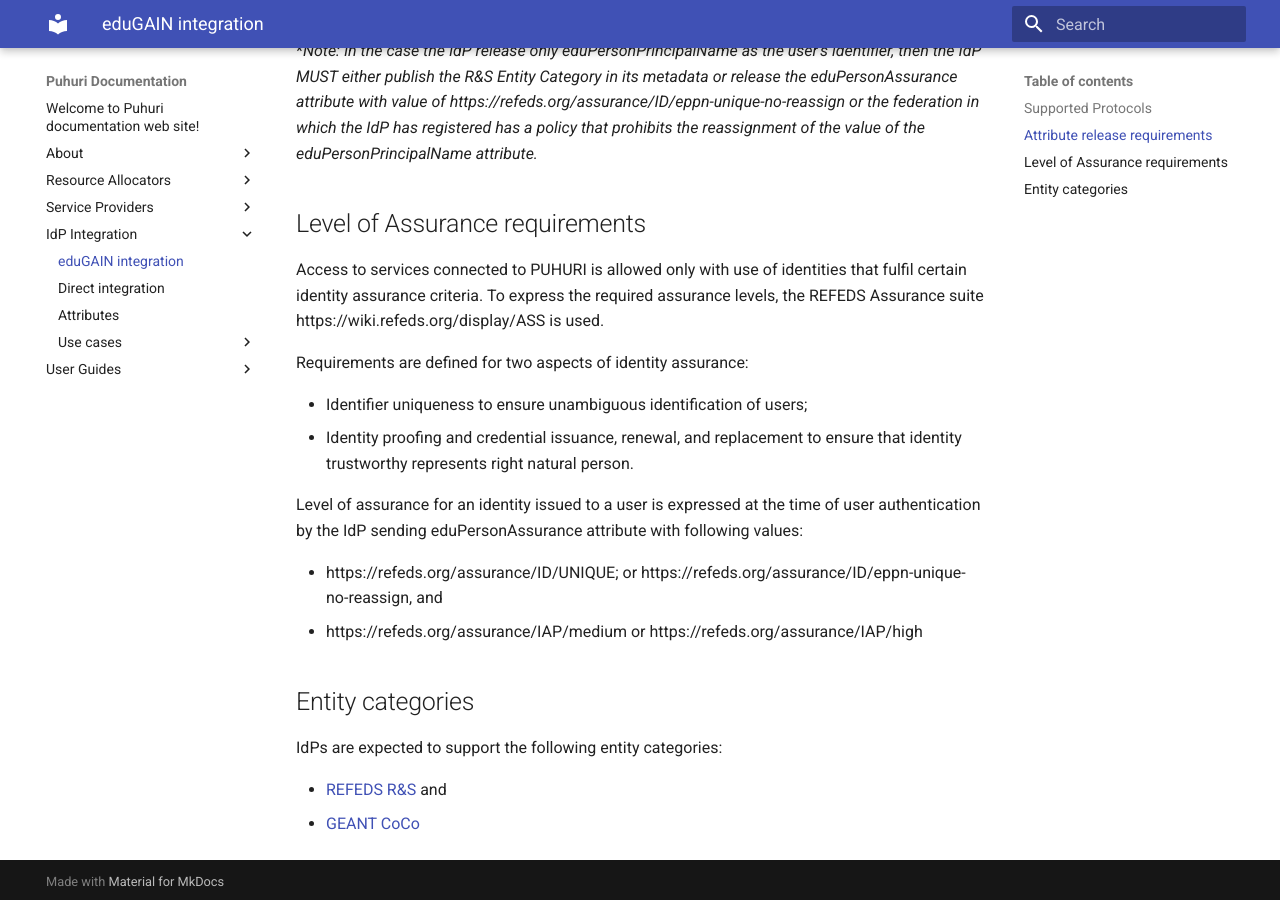
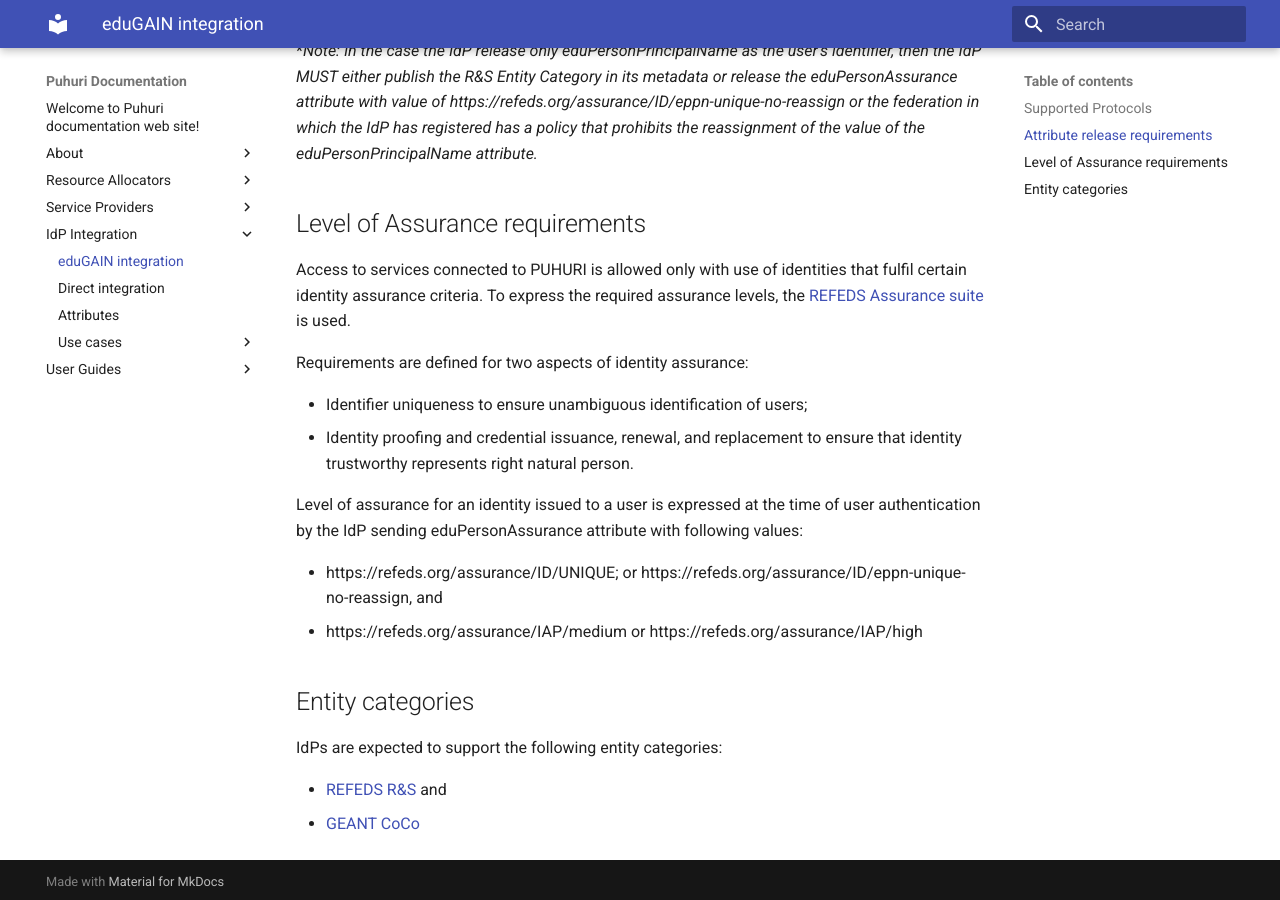
Before and after one commit to neicnordic/puhuri-web, an MkDocs documentation site: the page built from docs/idp_integration/requirements-edugain.md, in a window 1280 px wide and 900 px high, scrolled down 1104 px. Built offline with MkDocs 1.6.1 and Material for MkDocs 9.7.7, drawn with Linux system fonts in a browser that asks for light colours.

Commit message:
Linkify REFEDS Assurance suite

```diff
--- a/docs/idp_integration/requirements-edugain.md
+++ b/docs/idp_integration/requirements-edugain.md
@@ -34,7 +34,7 @@ Please refer to [Attribute formats](https://puhuri.neic.no/idp_integration/attri
 
 ## Level of Assurance requirements
 
-Access to services connected to PUHURI is allowed only with use of identities that fulfil certain identity assurance criteria. To express the required assurance levels, the REFEDS Assurance suite https://wiki.refeds.org/display/ASS is used.
+Access to services connected to PUHURI is allowed only with use of identities that fulfil certain identity assurance criteria. To express the required assurance levels, the [REFEDS Assurance suite](https://wiki.refeds.org/display/ASS) is used.
 
 Requirements are defined for two aspects of identity assurance:
 
```
